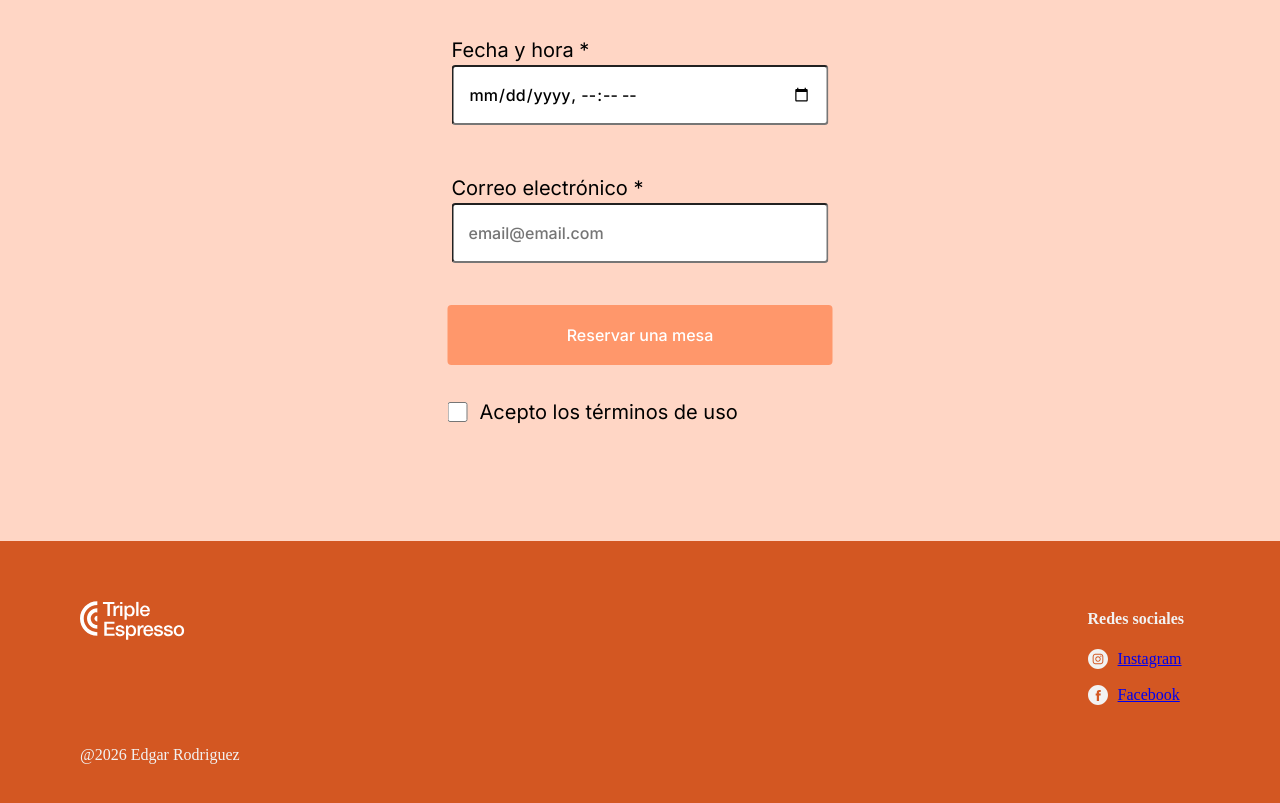
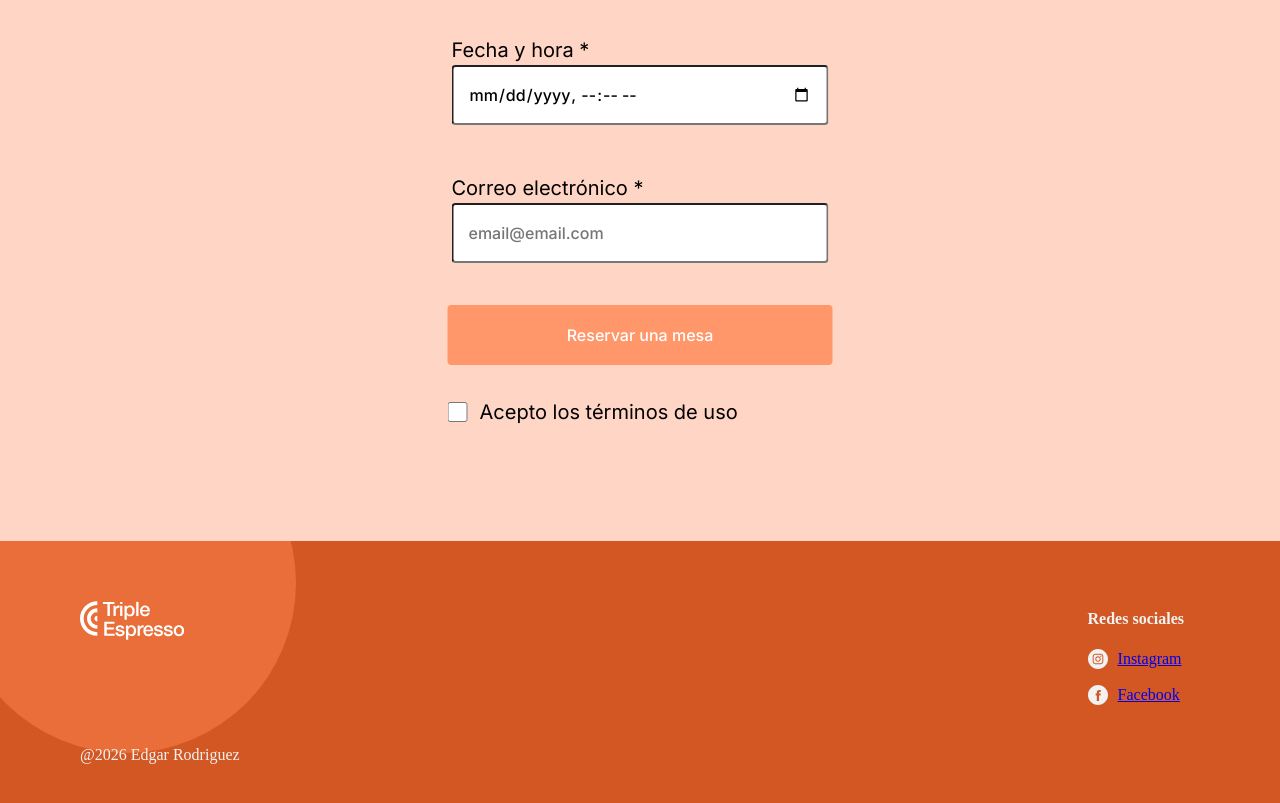
Before and after one commit to Darseckjr1/web_project_coffeeshop_es, a plain HTML site: page index.html in a window 1280 px wide. Shown: the part 1359-2162 px from the top of the page. Drawn offline with Linux system fonts and the light colour scheme.

Commit message:
Primera entrega

```diff
--- a/index.html
+++ b/index.html
@@ -129,6 +129,7 @@
     <!-- Footer section -->
 
     <footer class="footer" id="contacts">
+      <div class="footer-logo-background"></div>
       <img
         class="footer-logo"
         src="./images/logo_coffeeshop_light.svg"
--- a/styles/style.css
+++ b/styles/style.css
@@ -114,6 +114,7 @@ header {
   background-position: center;
   background-size: cover;
   position: relative;
+  z-index: 4;
 }
 
 .reservation {
@@ -219,6 +220,7 @@ form-input:focus {
   justify-content: center;
   align-items: center;
   position: relative;
+  z-index: 3;
 }
 
 .footer-logo {
@@ -228,6 +230,22 @@ form-input:focus {
   left: 80px;
   width: 105px;
   height: 39px;
+  z-index: 3;
+}
+
+.footer-logo-background {
+  background-color: #e96e3a;
+  width: 340px;
+  height: 340px;
+  border-radius: 100%;
+  box-sizing: border-box;
+  padding-top: 128px;
+  padding-left: 44px;
+  padding-inline-end: 0%;
+  position: absolute;
+  top: -128px;
+  left: -44px;
+  z-index: 1;
 }
 
 .footer-author {
@@ -240,6 +258,7 @@ form-input:focus {
   position: absolute;
   bottom: 60px;
   left: 80px;
+  z-index: 3;
 }
 
 .footer-text {
```
Also changed, not shown: 1 other file.
